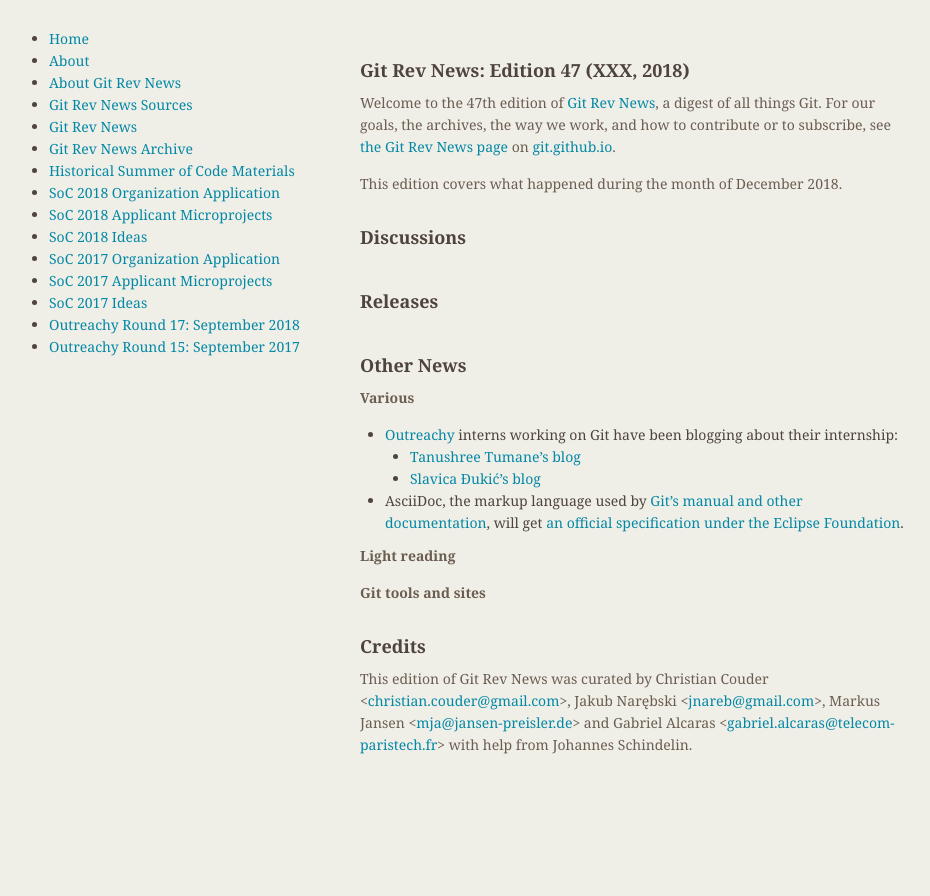
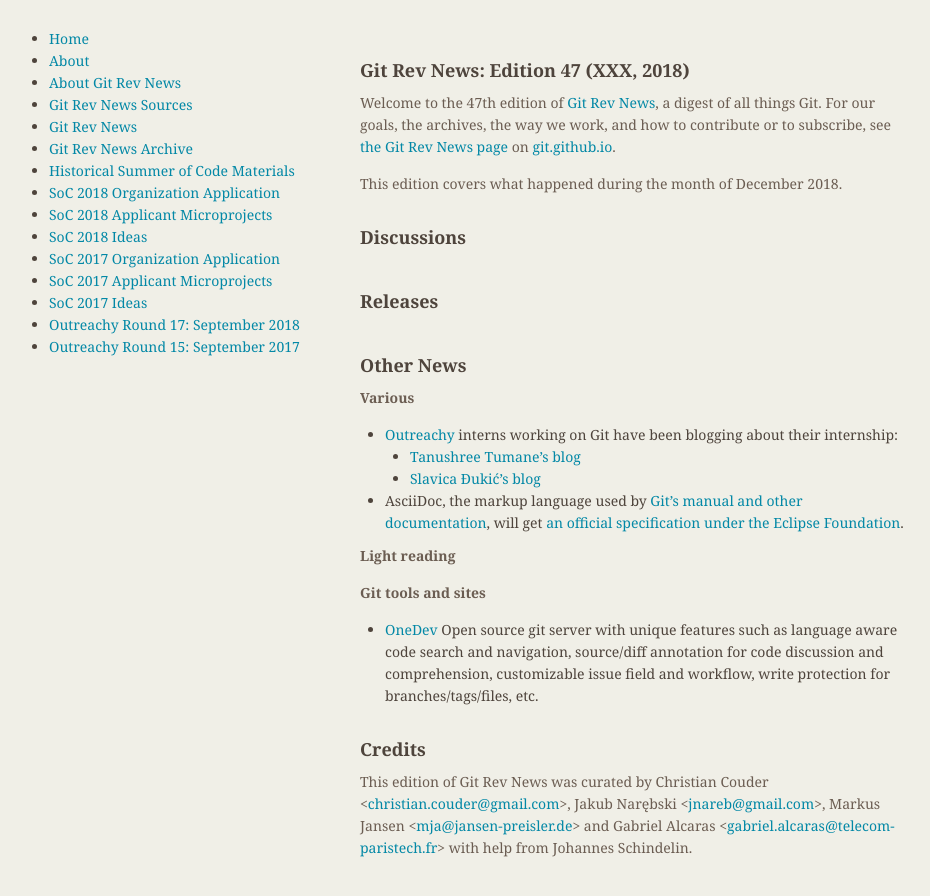
Before and after one commit to git/git.github.io, a Jekyll site: the page built from rev_news/drafts/edition-47.md, in a window 1280 px wide. Shown: the top 896 px of the page, without its empty margins (174-1104 px from the left). Built offline with Jekyll 4.4.1, drawn with Linux system fonts in a browser that asks for light colours.

Commit message:
Update edition-47.md
Add the new open source git server OneDev (https://onedev.io) in the tools section

```diff
--- a/rev_news/drafts/edition-47.md
+++ b/rev_news/drafts/edition-47.md
@@ -51,6 +51,7 @@
 
 __Git tools and sites__
 
+* [OneDev](https://onedev.io) Open source git server with unique features such as language aware code search and navigation, source/diff annotation for code discussion and comprehension, customizable issue field and workflow, write protection for branches/tags/files, etc.
 
 ## Credits
 
```
